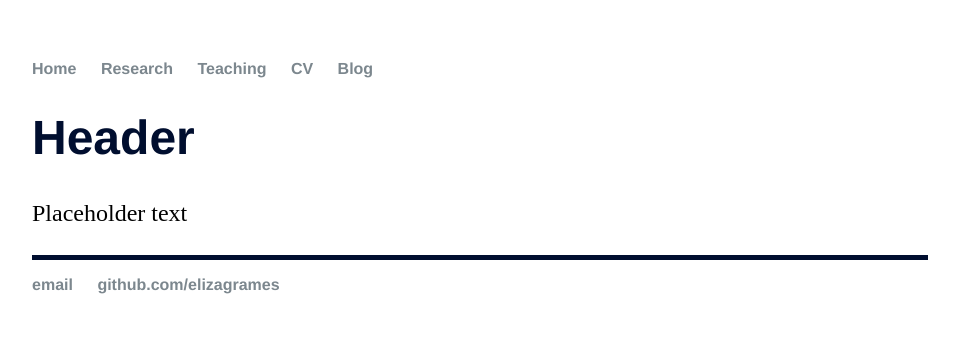
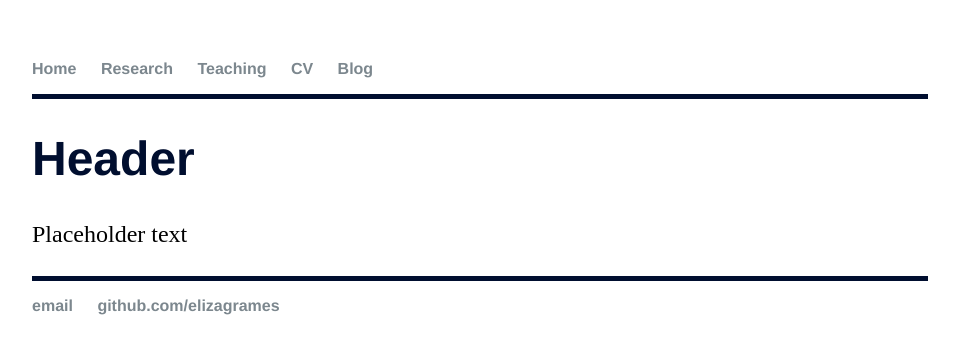
Before and after one commit to elizagrames/elizagrames.github.io, a Jekyll site: the page built from index.html, in a window 1280 px wide. Shown: the top 354 px of the page, without its empty margins (160-1119 px from the left). Built offline with Jekyll 4.4.1, drawn with Linux system fonts in a browser that asks for light colours.

Commit message:
Update default.html

```diff
--- a/_layouts/default.html
+++ b/_layouts/default.html
@@ -14,6 +14,7 @@
 	        		<li><a href="/cv">CV</a></li>
 	        		<li><a href="/blog">Blog</a></li>
 	    		</ul>
+	    		<hr style="height:5px;border:none;color:#000E2F;background-color:#000E2F;" />
 			</nav>
 			<div class="container">
 
```
